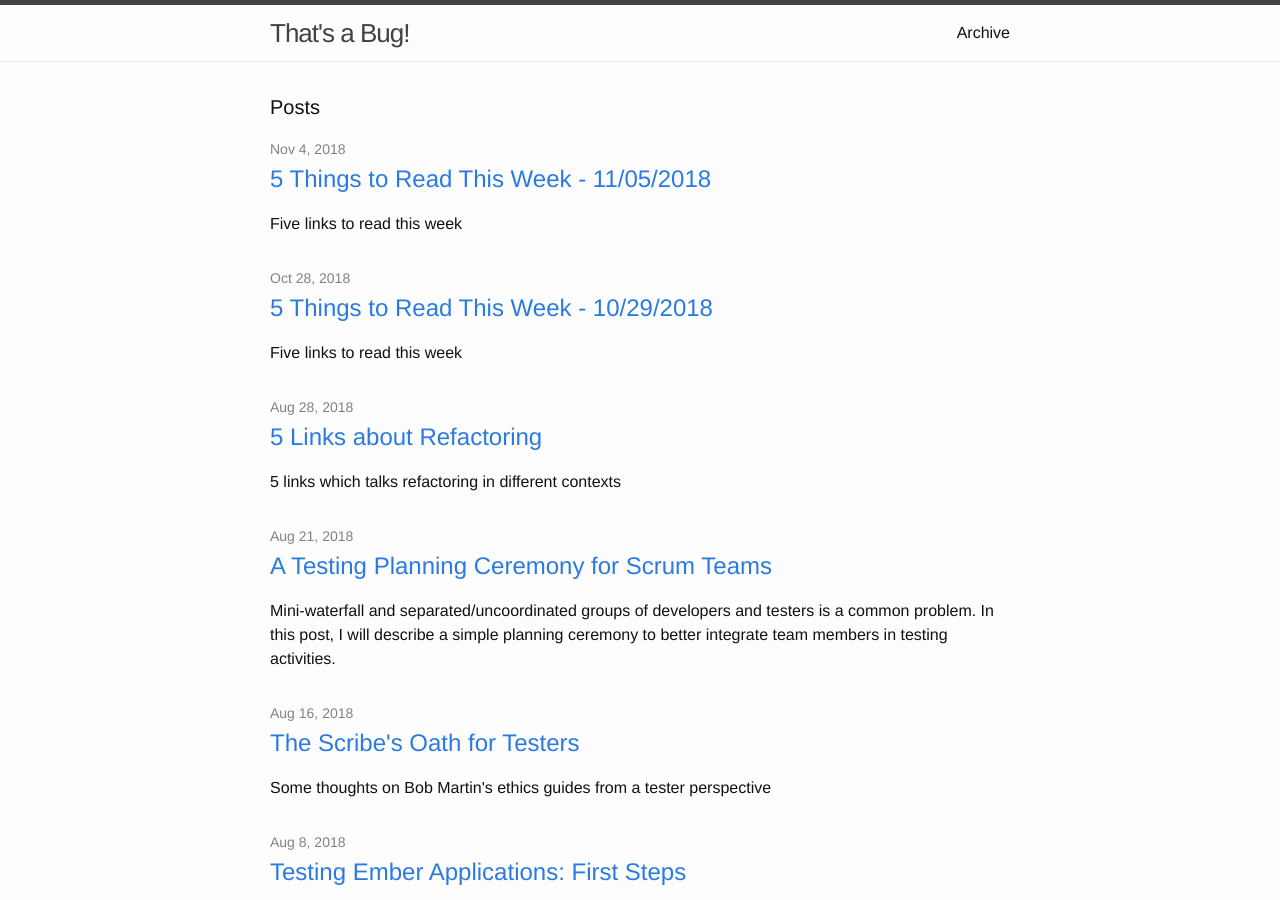
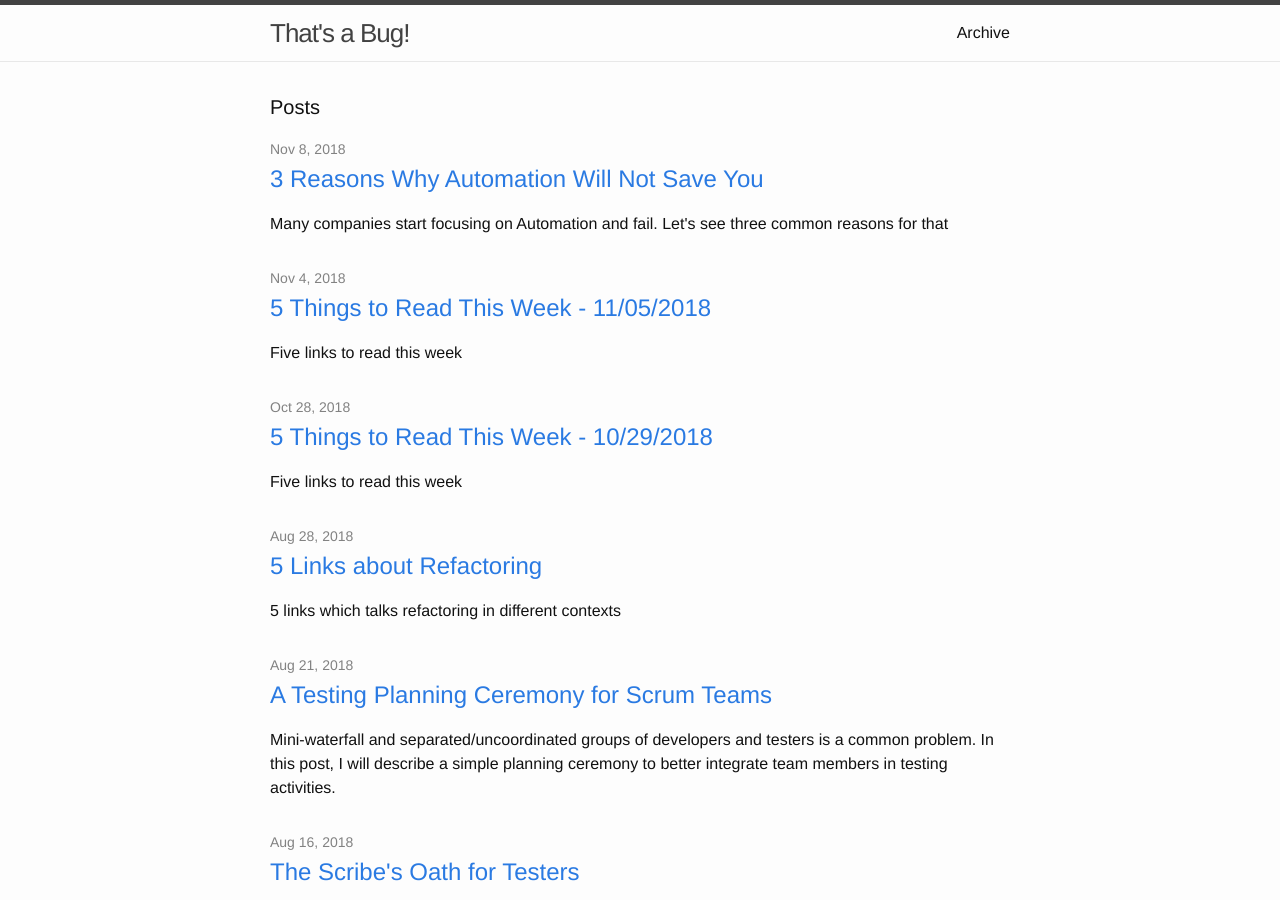
Before and after one commit to JoaoGFarias/JoaoGFarias.github.io, a Jekyll site: the page built from index.html, in a window 1280 px wide and 900 px high. Built offline with Jekyll 4.4.1, drawn with Linux system fonts in a browser that asks for light colours.

Commit message:
3 reasons why automation will not save you

```diff
--- a/_drafts/2018-11-09-why_automation_will_not_save_you.markdown
+++ b/_posts/2018-11-09-why_automation_will_not_save_you.markdown
@@ -3,20 +3,21 @@ layout: post
 title: "3 Reasons Why Automation Will Not Save You"
 date: 2018-11-09 00:00:00 -0000
 author: João Farias
-version: 1.0.0
+version: 1.0.0d
 categories: Automation testing
+description: Many companies start focusing on Automation and fail. Let's see three common reasons for that
 ---
 
-It's not uncommon to see senior developers and managers mesmerized by Automation.
+It's not rare to see senior developers and managers mesmerized by Automation.
 Many of these people have stories of slow and complicated feedback provided by multitudes
-of unskilled testers who think number of test cases in an excel file and bugs registered on Jira
-are a good metric of their performance.
+of unskilled testers who think number of test cases in an Excel file and bugs registered on Jira
+as good metric of their performance.
 In this context of little contact with high-skilled testing practices, it is understandable
 that the image of Selenium scripts clicking and checking state in your web application would sound
-as the secret for unleashing of all the potential to develop great software,
-rapidly and cheaply, without being limited by the almost archaic "testing phase".
+as the secret for unleashing of all the potential to develop great software -
+rapidly and cheaply - without being limited by the almost archaic "testing phase".
 And **this is true**: Automation can perform most **checks** necessary in software project; and
-it, thus, can greatly increase feedback speed and reduce costs. However, it is necessary to notice
+it, thus, can greatly increase feedback speed and redduce costs. However, it is necessary to notice
 that it will only affect a small part of the testing activities ([testing != checking](http://www.developsense.com/blog/2009/08/testing-vs-checking/)).
 
 And even for this subset of testing activities, Automation have drawbacks and can fail:
@@ -70,13 +71,17 @@ Given that, even with [tools that automatically detect non-functional issues](ht
 
 At any given time, our knowledge is always limited
 
-- In what we need to do (motive) - In how we can do (means)
+- In what we need to do (motive)
 
-Without these two, we would not perform the activities of checking some aspect in a certain way - therefore, we cannot instruct a machine in doing so.
+- In how we can do (means)
+
+Without the motive and the means, we would not perform the activities of checking some aspect in a certain way - therefore, we cannot instruct a machine in doing so.
 
 And this is where the view of testing as a discovery activity, through exploration and learning, shows the limitation of Automation. Exploration serves to discover new risks and aspects that we had not thought about. Through learning, we explore techniques and tools against the under test aspect of the product.
 
-Only after knowing this one is able to instruct a computer to reproduce the a checking procedure - which is a simplification of all the discovery process.
+Only after knowing this, one is able to instruct a computer to reproduce the a checking procedure - which is a simplification of all the discovery process.
+
+This means that when we focus on automating what we know, we are not focusing on discovering new risk aspects of an application. **Both** are necessary, with the balance in accordance to the risk analysis - particular to each project in a each point in time.
 
 # Review
 
```
Also changed, not shown: other parts of _posts/2018-11-09-why_automation_will_not_save_you.markdown (+8 -8 lines).
